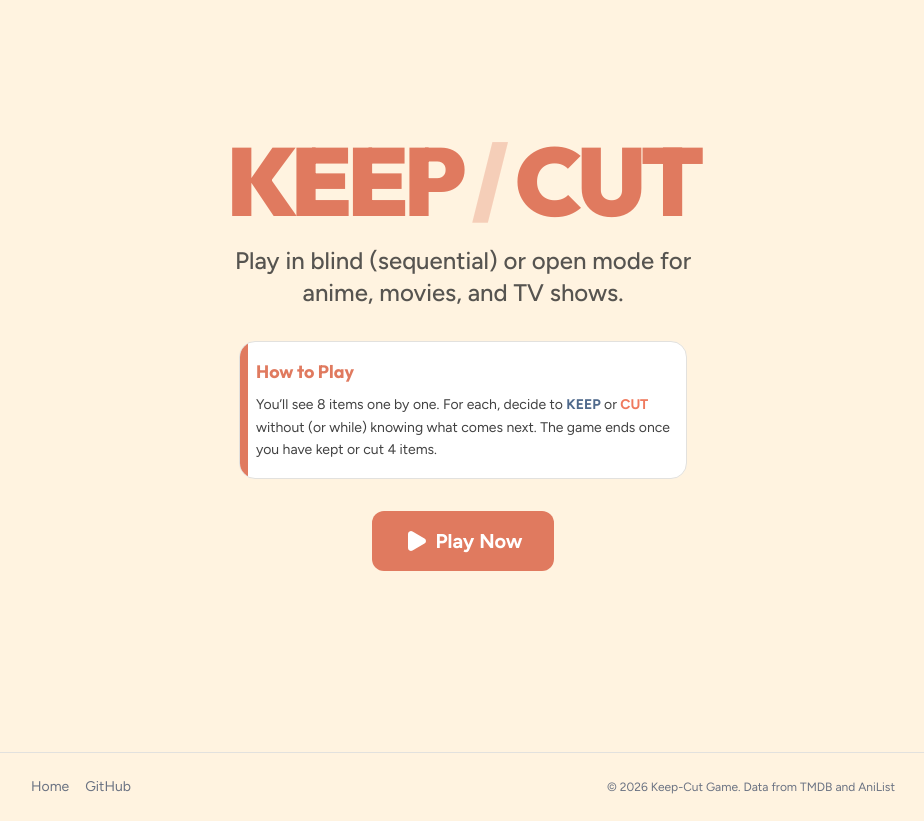
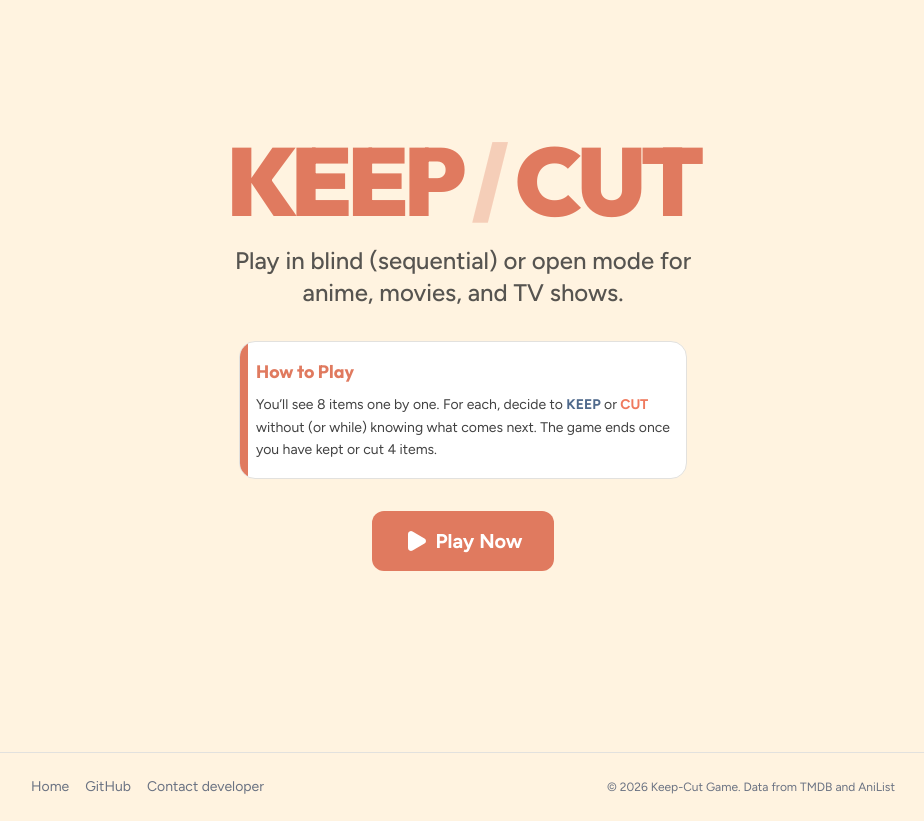
Before and after one commit to fore-site/keep-cut, a Next.js app in the folder frontend/: page / in a window 1280 px wide. Shown: the whole page, without its empty margins (177-1101 px from the left). Built offline with nearby package versions, Linux system fonts and the light colour scheme.

Commit message:
update seterror and footer

```diff
--- a/frontend/app/game/page.tsx
+++ b/frontend/app/game/page.tsx
@@ -58,7 +58,9 @@ export default function GamePage() {
         setRound(prev => prev + 1);
       }
     } catch (err) {
-      setError("This session is completed. Kindly start over.");
+      setError(
+        'This session is completed. Kindly <a href="/choose-edition" class="underline font-bold text-terracotta">start over</a>.'
+      );
     } finally {
       setLoading(false);
     }
@@ -158,7 +160,7 @@ export default function GamePage() {
 
       {error && (
         <div className="p-4 bg-coral/10 text-coral rounded-xl text-center font-bold animate-bounce">
-          {error}
+          <span dangerouslySetInnerHTML={{ __html: error }} />
         </div>
       )}
     </div>
--- a/frontend/app/open-game/page.tsx
+++ b/frontend/app/open-game/page.tsx
@@ -55,7 +55,9 @@ export default function OpenGamePage() {
         setTimeout(() => router.push("/results"), 2000);
       }
     } catch (err) {
-      setError("This session is completed. Kindly start over.");
+      setError(
+        'This session is completed. Kindly <a href="/choose-edition" class="underline font-bold text-terracotta">start over</a>.'
+      );
     } finally {
       setPendingItemId(null);
     }
@@ -160,7 +162,7 @@ export default function OpenGamePage() {
 
       {error && (
         <div className="p-4 bg-coral/10 text-coral rounded-xl text-center font-bold animate-bounce">
-          {error}
+          <span dangerouslySetInnerHTML={{ __html: error }} />
         </div>
       )}
     </div>
--- a/frontend/components/Footer.tsx
+++ b/frontend/components/Footer.tsx
@@ -20,6 +20,14 @@ export default function Footer() {
             >
               GitHub
             </a>
+              <a
+                href="https://x.com/fore-site"
+                target="_blank"
+                rel="noopener noreferrer"
+                className="hover:text-terracotta transition-colors"
+              >
+                Contact developer
+              </a>
           </div>
           <p className="text-xs text-center">
             © {new Date().getFullYear()} Keep-Cut Game. Data from{" "}
```
